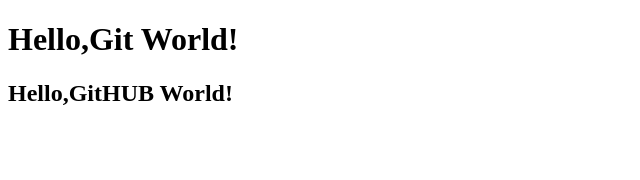
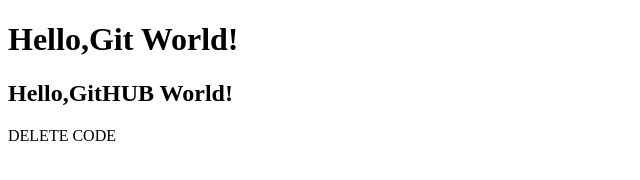
Before and after one commit to rubayet52/Test, a plain HTML site: page index.html in a window 1280 px wide. Shown: the whole page, without its empty margins (0-640 px from the left). Drawn offline with Linux system fonts and the light colour scheme.

Commit message:
Update index.html

```diff
--- a/index.html
+++ b/index.html
@@ -8,6 +8,7 @@
 <body>
     <h1>Hello,Git World!</h1>
     <h2>Hello,GitHUB World!</h2>
+    DELETE CODE
 </body>
 
 </html>
```
